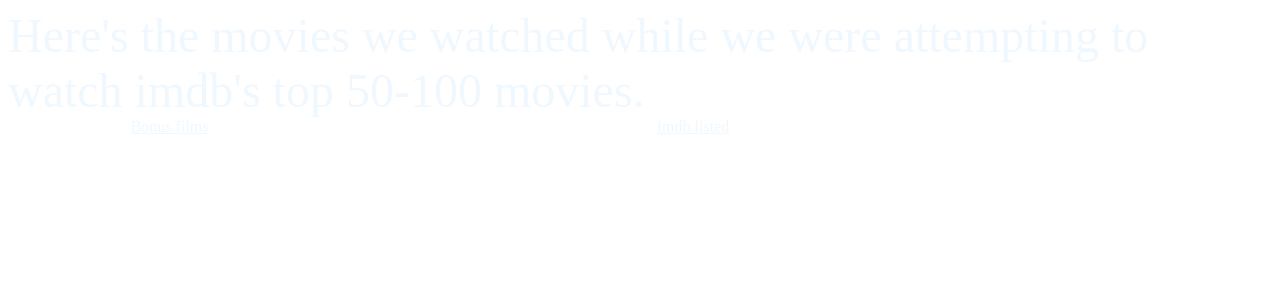
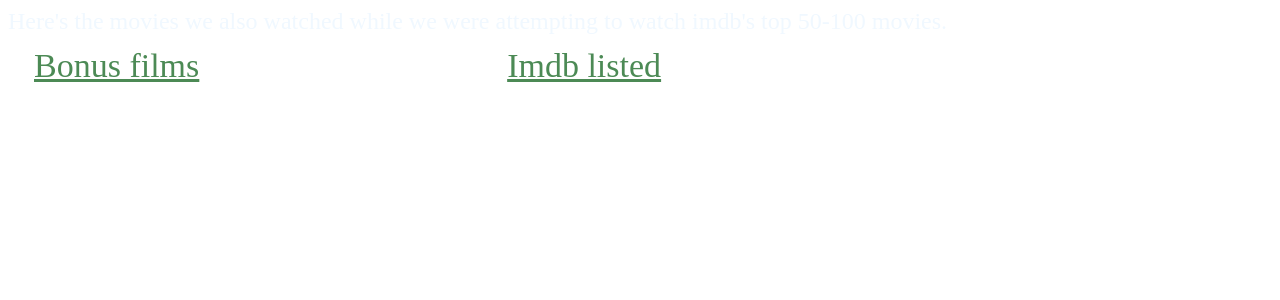
Before and after one commit to JohnStricker/m250fc, a Svelte app: page / in a window 1280 px wide. Shown: the top 300 px of the page. Built offline with nearby package versions, Linux system fonts and the light colour scheme; the HTML template or start-up script is replaced by a standard one.

Commit message:
a bit of styling

```diff
--- a/src/App.svelte
+++ b/src/App.svelte
@@ -6,8 +6,8 @@
 
 <div class="content">
 	<div class="main-title">
-		Here's the movies we watched while we were attempting to watch imdb's
-		top 50-100 movies.
+		Here's the movies we also watched while we were attempting to watch
+		imdb's top 50-100 movies.
 	</div>
 	<div class="podcasts">
 		<div class="bonus-films">
@@ -31,13 +31,16 @@
 
 <style>
 	.main-title {
-		font-size: 3rem;
+		font-size: 24px;
 	}
 	.details {
 		font-size: medium;
 	}
 	.podcast-category {
 		text-decoration: underline;
+		padding-top: 12px;
+		color: #4c8a55;
+		font-size: 34px;
 	}
 	.podcasts {
 		display: flex;
--- a/src/data.ts
+++ b/src/data.ts
@@ -535,7 +535,7 @@ let podcasts: Podcast[] = [
     }, {
         audio: "",
         date: new Date("2020/05/10"),
-        episode: 0,
+        episode: 81,
         image: "",
         imdb: "",
         title: "Double Indemnity"
@@ -556,7 +556,7 @@ let podcasts: Podcast[] = [
     }, {
         audio: "",
         date: new Date("2020/04/19"),
-        episode: 0,
+        episode: 84,
         image: "",
         imdb: "",
         title: "To Kill a Mockingbird"
@@ -577,7 +577,7 @@ let podcasts: Podcast[] = [
     }, {
         audio: "",
         date: new Date("2020/03/29"),
-        episode: 0,
+        episode: 87,
         image: "",
         imdb: "",
         title: "Full Metal Jacket"
--- a/src/podcastDisplay.svelte
+++ b/src/podcastDisplay.svelte
@@ -18,5 +18,7 @@
     }
     .pc-title {
         color: #fff;
+        padding-top: 4px;
+        font-size: 24px;
     }
 </style>
```
Also changed, not shown: 3 other files (tests, documents, lock files or other folders).
